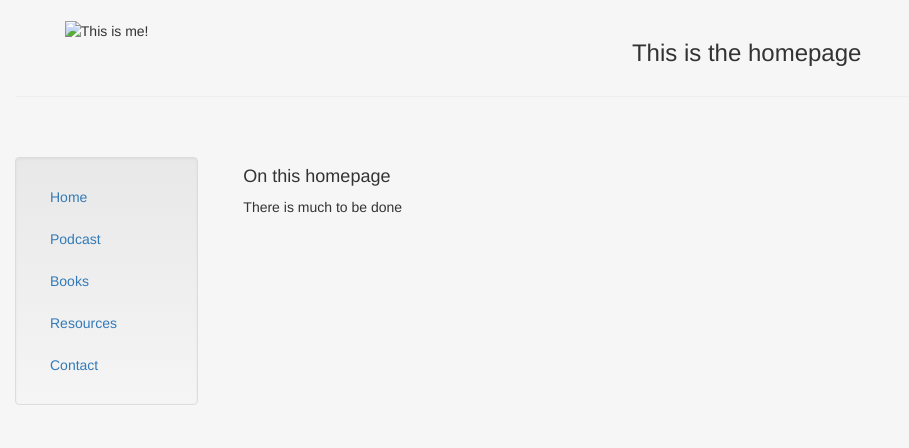
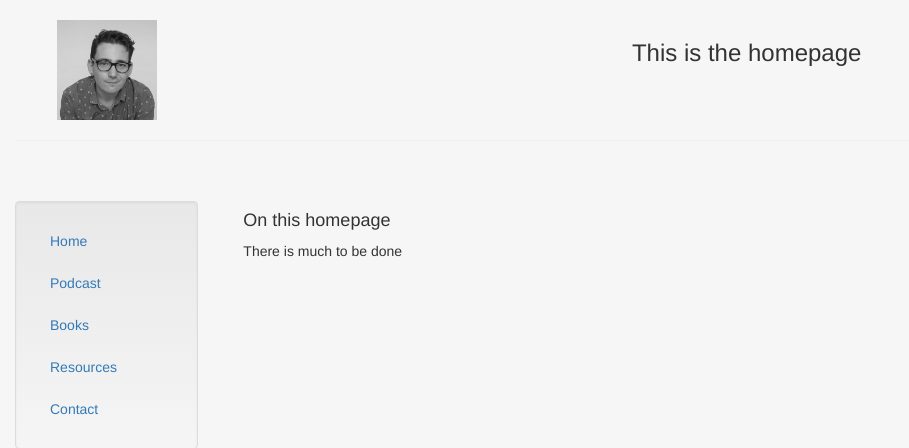
Before and after one commit to TimBeauBennett/Code1K-Website, a Django app: page / in a window 1280 px wide. Shown: the top 448 px of the page, without its empty margins (0-909 px from the left). Run offline with Django 3.2, Linux system fonts and the light colour scheme; some libraries are stand-ins or nearby versions.

Commit message:
Fixed image scource typo in html templates

```diff
--- a/Learning_Python/templates/Learning_Python/Learning_Python.html
+++ b/Learning_Python/templates/Learning_Python/Learning_Python.html
@@ -23,7 +23,7 @@
         <br>
         <center>
           {% load staticfiles %}
-          <img scr="{% static 'homepage/img/profile.jpg' %}" class="responsive-img" style='max-height:100px;' alt="This is me!">
+          <img src="{% static 'homepage/img/profile.jpg' %}" class="responsive-img" style='max-height:100px;' alt="This is me!">
         </center>
       </div>
       <div class="col-sm-10">
--- a/books/templates/books/books.html
+++ b/books/templates/books/books.html
@@ -23,7 +23,7 @@
         <br>
         <center>
           {% load staticfiles %}
-          <img scr="{% static 'homepage/img/profile.jpg' %}" class="responsive-img" style='max-height:100px;' alt="This is me!">
+          <img src="{% static 'homepage/img/profile.jpg' %}" class="responsive-img" style='max-height:100px;' alt="This is me!">
         </center>
       </div>
       <div class="col-sm-10">
--- a/contact/templates/contact/contact_content.html
+++ b/contact/templates/contact/contact_content.html
@@ -23,7 +23,7 @@
         <br>
         <center>
           {% load staticfiles %}
-          <img scr="{% static 'homepage/img/profile.jpg' %}" class="responsive-img" style='max-height:100px;' alt="This is me!">
+          <img src="{% static 'homepage/img/profile.jpg' %}" class="responsive-img" style='max-height:100px;' alt="This is me!">
         </center>
       </div>
       <div class="col-sm-10">
--- a/homepage/templates/homepage/homepage.html
+++ b/homepage/templates/homepage/homepage.html
@@ -23,7 +23,7 @@
         <br>
         <center>
           {% load staticfiles %}
-          <img scr="{% static 'homepage/img/profile.jpg' %}" class="responsive-img" style='max-height:100px;' alt="This is me!">
+          <img src="{% static 'homepage/img/profile.jpg' %}" class="responsive-img" style='max-height:100px;' alt="This is me!">
         </center>
       </div>
       <div class="col-sm-10">
--- a/mysite/settings.py
+++ b/mysite/settings.py
@@ -130,5 +130,7 @@ USE_TZ = True
 
 # Static files (CSS, JavaScript, Images)
 # https://docs.djangoproject.com/en/1.10/howto/static-files/
-STATIC_ROOT = "C:\\Users\\Timmo\\Python\\projects\\Websites\\mysite\\static"
+#STATIC_ROOT = "C:\\Users\\Timmo\\Python\\projects\\Websites\\mysite\\static"
 STATIC_URL = '/static/'
+# STATICFILES_DIRS = ( os.path.join(BASE_DIR, 'static'), )
+# TEMPLATE_DIRS = ( os.path.join(BASE_DIR, 'templates'), )
--- a/podcast/templates/podcast/podcast_content.html
+++ b/podcast/templates/podcast/podcast_content.html
@@ -23,7 +23,7 @@
         <br>
         <center>
           {% load staticfiles %}
-          <img scr="{% static 'homepage/img/profile.jpg' %}" class="responsive-img" style='max-height:100px;' alt="This is me!">
+          <img src="{% static 'homepage/img/profile.jpg' %}" class="responsive-img" style='max-height:100px;' alt="This is me!">
         </center>
       </div>
       <div class="col-sm-10">
--- a/resources/templates/resources/resources.html
+++ b/resources/templates/resources/resources.html
@@ -23,7 +23,7 @@
         <br>
         <center>
           {% load staticfiles %}
-          <img scr="{% static 'homepage/img/profile.jpg' %}" class="responsive-img" style='max-height:100px;' alt="This is me!">
+          <img src="{% static 'homepage/img/profile.jpg' %}" class="responsive-img" style='max-height:100px;' alt="This is me!">
         </center>
       </div>
       <div class="col-sm-10">
```
